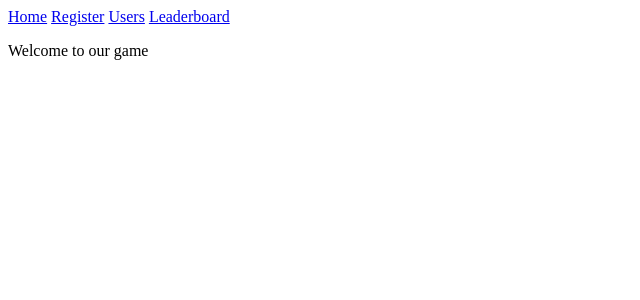
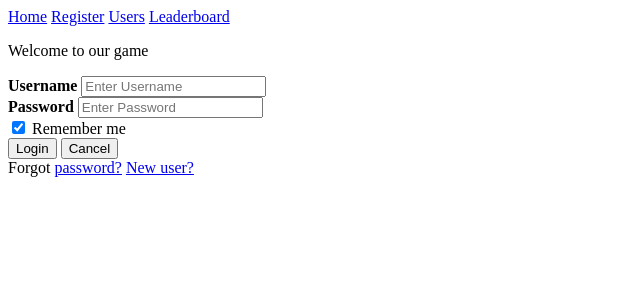
Before and after one commit to shintouki/augmented-pandemic, a Django app: page /game/ in a window 1280 px wide. Shown: the top 300 px of the page, without its empty margins (0-640 px from the left). Run offline with Django 3.2, Linux system fonts and the light colour scheme.

Commit message:
-Added login and registration html.

```diff
--- a/augmented-pandemic/settings.py
+++ b/augmented-pandemic/settings.py
@@ -32,6 +32,7 @@ ALLOWED_HOSTS = ['*']
 INSTALLED_APPS = [
     'game.apps.GameConfig',
     'django.contrib.admin',
+    'django.contrib.admindocs',
     'django.contrib.auth',
     'django.contrib.contenttypes',
     'django.contrib.sessions',
--- a/game/templates/game/index.html
+++ b/game/templates/game/index.html
@@ -7,5 +7,20 @@
 	<body>
 		{% include "game/navigation_bar.html" %}
 		<p>{{ text }}</p>
+
+		<form action="action_page.php">
+			<div class="container">
+				<label><b>Username</b></label>
+				<input type="text" placeholder="Enter Username" name="uname" required><br>
+				<label><b>Password</b></label>
+				<input type="password" placeholder="Enter Password" name="psw" required><br>
+				<input type="checkbox" checked="checked"> Remember me<br>
+				<button type="submit">Login</button>
+				<button type="button" class="cancelbtn">Cancel</button><br>
+				<span class="psw">Forgot <a href="#">password?</a></span>
+				<span class="psw"><a href="{% url 'game:register' %}">New user?</a></span>
+			</div>
+		</form>
+
 	</body>
 </html>
```
Also changed, not shown: game/templates/game/register.html (+24 -1 lines).
